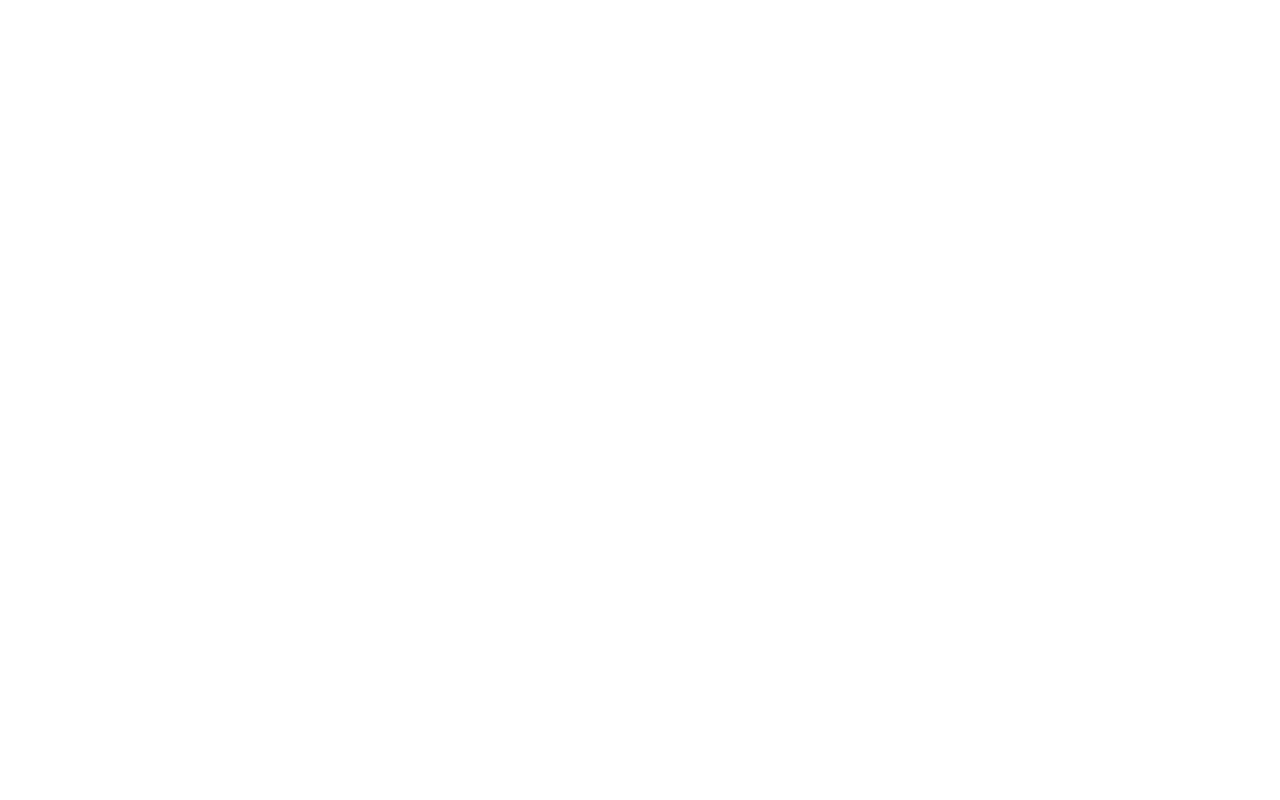
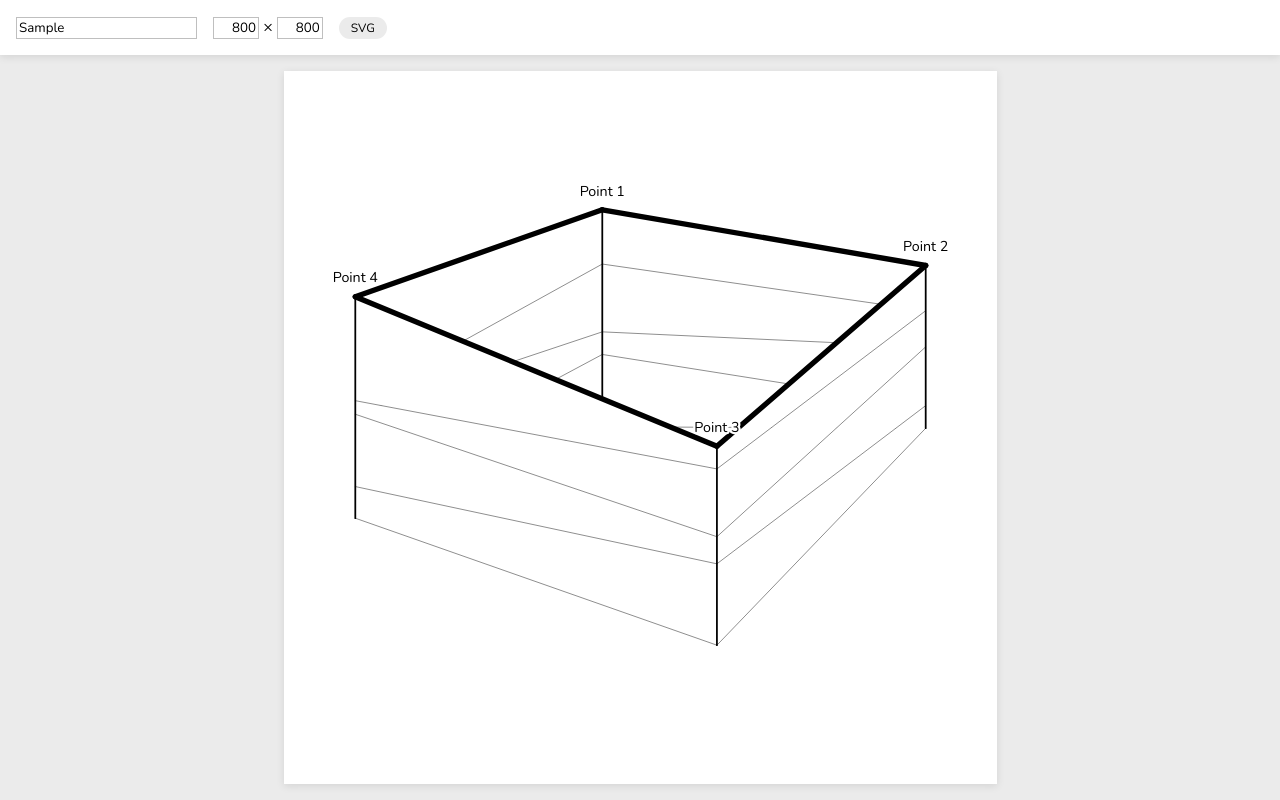
Before and after one commit to balazsfekete/geolayerstest, a plain HTML site: page index.html in a window 1280 px wide. Drawn offline with nearby package versions, Linux system fonts and the light colour scheme; the site is published under a folder, as on GitHub Pages, so addresses that start at the root find nothing.

Commit message:
Update index.html

```diff
--- a/index.html
+++ b/index.html
@@ -7,17 +7,17 @@
 
 	<title>geo layers</title>
 
-	<link rel="icon" type="image/svg+xml" href="/favicon.svg">
-	<link rel="alternate icon" href="/favicon.png">
+	<link rel="icon" type="image/svg+xml" href="./favicon.svg">
+	<link rel="alternate icon" href="./favicon.png">
 
-	<link rel='stylesheet' href='/global.css'>
-	<link rel='stylesheet' href='/build/bundle.css'>
+	<link rel='stylesheet' href='./global.css'>
+	<link rel='stylesheet' href='./build/bundle.css'>
 
 	<link rel="preconnect" href="https://fonts.googleapis.com">
 	<link rel="preconnect" href="https://fonts.gstatic.com" crossorigin>
 	<link href="https://fonts.googleapis.com/css2?family=Nunito&display=swap" rel="stylesheet">
 
-	<script defer src='/build/bundle.js'></script>
+	<script defer src='./build/bundle.js'></script>
 </head>
 
 <body>
```
